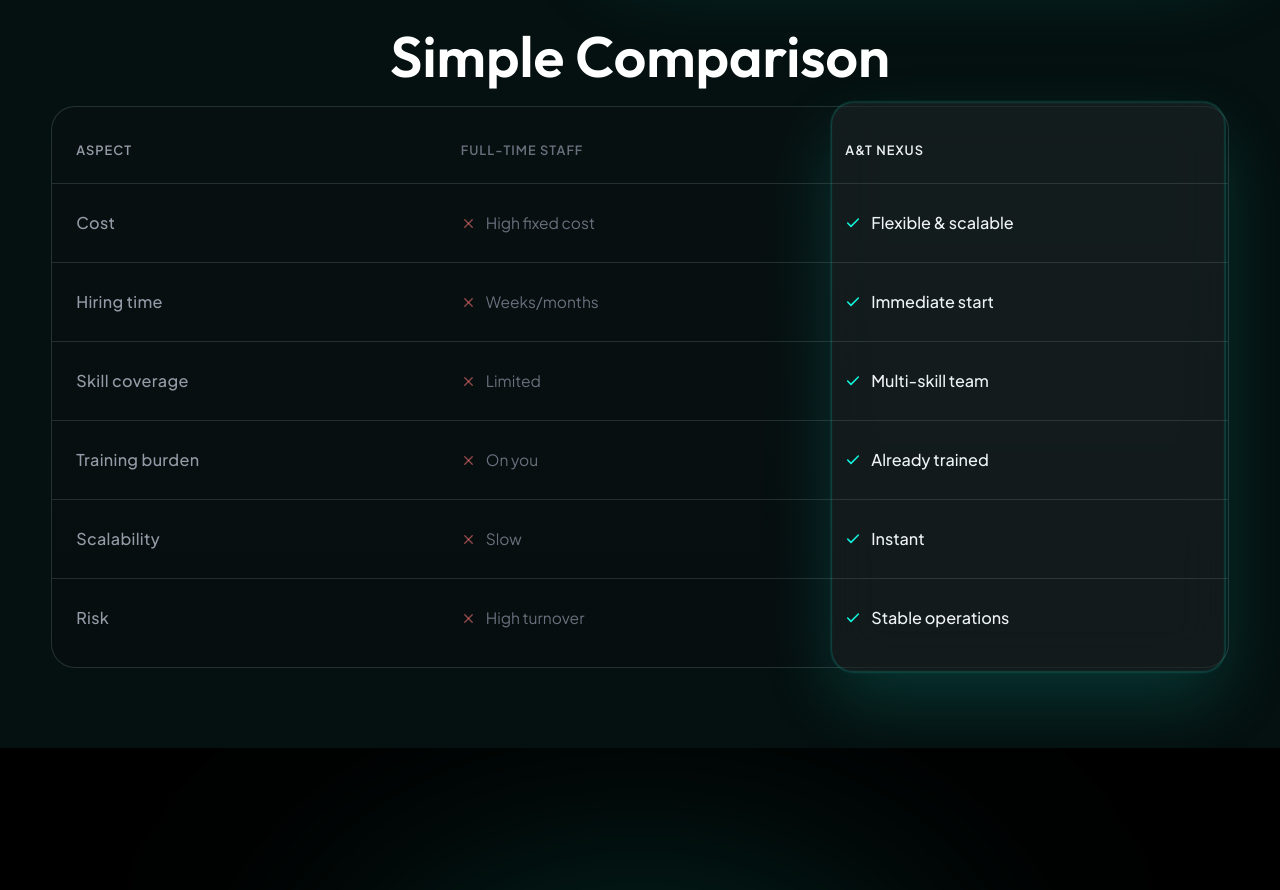
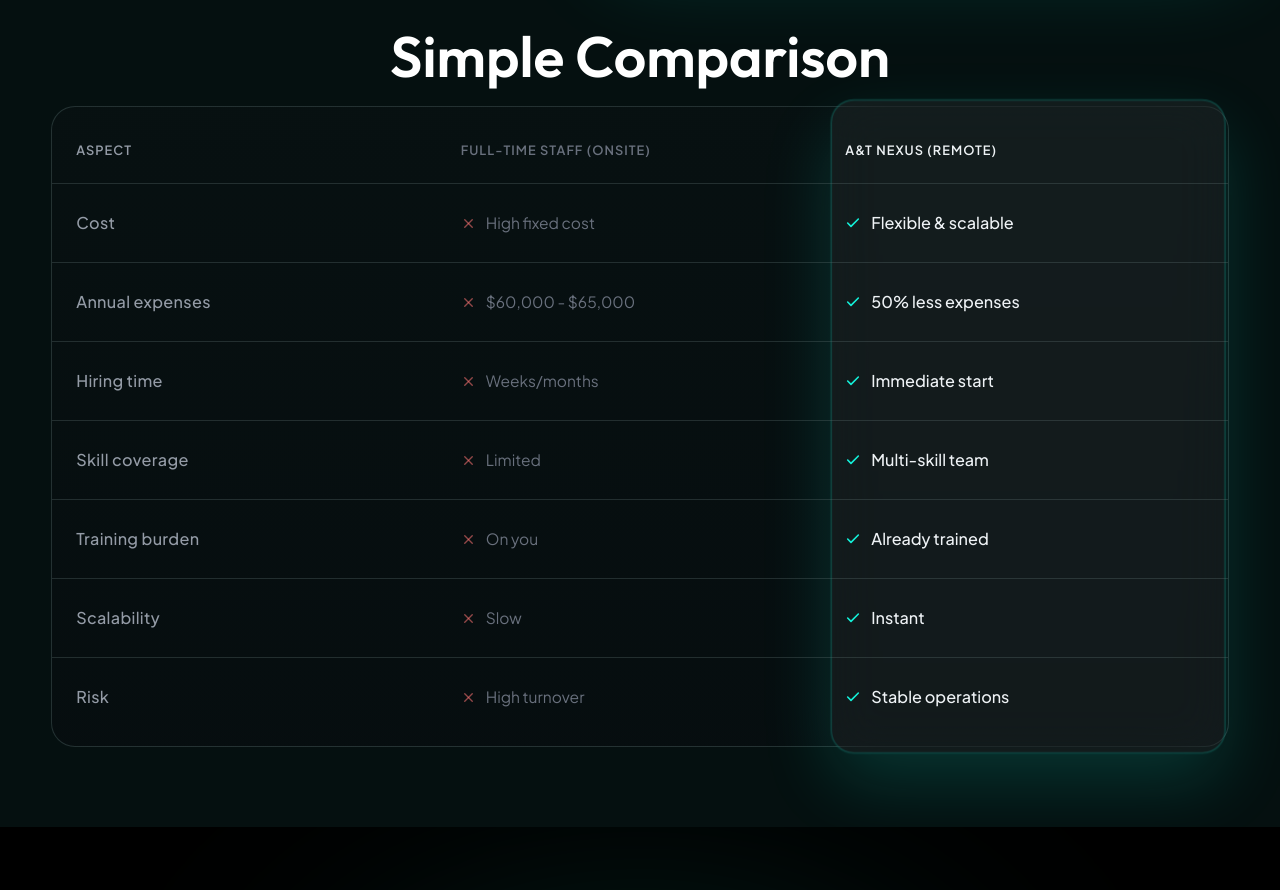
Before and after one commit to mtahaarif/A-T-Nexus-, a Next.js app: page /home-health-care-operations in a window 1280 px wide. Shown: the part 8880-9770 px from the top of the page. Built offline with nearby package versions, Linux system fonts and the light colour scheme.

Commit message:
Update comparison grid: rename columns and add 'Annual expenses' row

```diff
--- a/src/components/ComparisonGrid.tsx
+++ b/src/components/ComparisonGrid.tsx
@@ -18,6 +18,7 @@
 
 const comparisonRows: ComparisonRow[] = [
   { aspect: "Cost", fullTime: "High fixed cost", atNexus: "Flexible & scalable" },
+  { aspect: "Annual expenses", fullTime: "$60,000 - $65,000", atNexus: "50% less expenses" },
   { aspect: "Hiring time", fullTime: "Weeks/months", atNexus: "Immediate start" },
   { aspect: "Skill coverage", fullTime: "Limited", atNexus: "Multi-skill team" },
   { aspect: "Training burden", fullTime: "On you", atNexus: "Already trained" },
@@ -61,10 +62,10 @@
               Aspect
             </p>
             <p className="comparison-grid-col comparison-grid-col-fulltime" role="columnheader">
-              Full-Time Staff
+              Full-Time Staff (onsite)
             </p>
             <p className="comparison-grid-col comparison-grid-col-nexus" role="columnheader">
-              A&amp;T Nexus
+              A&amp;T Nexus (remote)
             </p>
           </div>
 
@@ -74,12 +75,12 @@
                 {row.aspect}
               </p>
 
-              <p className="comparison-grid-col comparison-grid-col-fulltime" data-label="Full-Time Staff">
+              <p className="comparison-grid-col comparison-grid-col-fulltime" data-label="Full-Time Staff (onsite)">
                 <X className="comparison-grid-icon comparison-grid-icon-x" size={15} strokeWidth={2.2} />
                 <span>{row.fullTime}</span>
               </p>
 
-              <p className="comparison-grid-col comparison-grid-col-nexus" data-label="A&amp;T Nexus">
+              <p className="comparison-grid-col comparison-grid-col-nexus" data-label="A&amp;T Nexus (remote)">
                 <Check
                   className="comparison-grid-icon comparison-grid-icon-check"
                   size={16}
```
